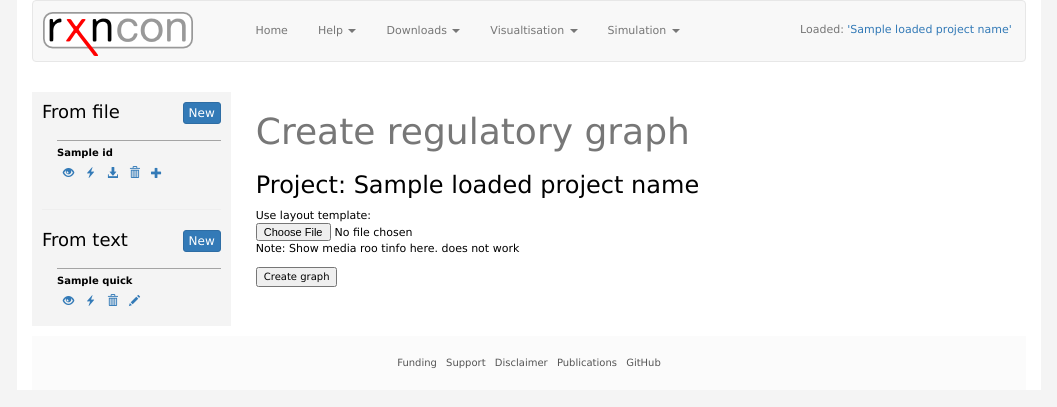
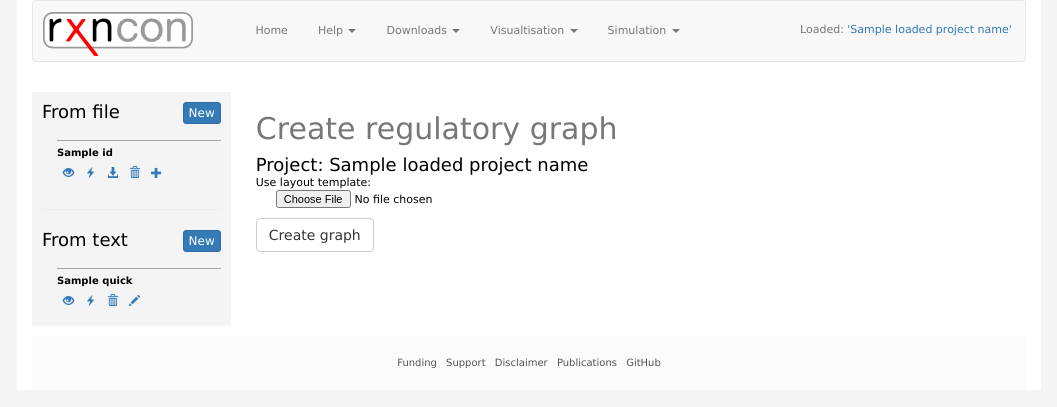
Before and after one commit to rxncon/workbench, a Django app: template src/templates/regGraphFile_form.html in a window 1280 px wide. Shown: the top 407 px of the page, without its empty margins (111-1168 px from the left). Run offline with Django 3.2, Linux system fonts and the light colour scheme; the template is opened without the code that fills it: most values are stand-ins (such as "Sample title", 1, 10 or a date in 2020); some libraries are stand-ins or nearby versions.

Commit message:
styling of all forms

```diff
--- a/src/static/css/base.css
+++ b/src/static/css/base.css
@@ -286,6 +286,19 @@ h4.caption {
 	text-align: left;
 }
 
+.form label{
+	display: block;
+}
+
+.form textarea, .form input{
+	margin-left: 20px;
+}
+
+.form .btn{
+	margin: 0;
+}
+
+
 .index p{
 	text-align: justify
 }
--- a/src/templates/file_form.html
+++ b/src/templates/file_form.html
@@ -3,7 +3,7 @@
 {% block content %}
 <!--<div class="col-sm-6 col-sm-offset-3">-->
 <div class="form-text">
-    <h1 class="form"> Upload file</h1>
+    <h2 class="form"> Upload file</h2>
 
     <form class="form" method="post" action='' enctype="multipart/form-data">
         {% csrf_token %}
--- a/src/templates/graph_delete.html
+++ b/src/templates/graph_delete.html
@@ -2,8 +2,8 @@
 {% block head_title %} Del: {{ project_name | truncatechars:20 }} |{{file}} |{{ block.super }}  {% endblock %}
 {% block content %}
 <!--TODO: this anyhow only works on second attempt-->
-    <h1>Delete Graph</h1>
-    <h3>Are you sure you want to delete this graph file?</h3>
+    <h2>Delete Graph</h2>
+    <h4>Are you sure you want to delete this graph file?</h4>
     <p>Created: {{ timestamp }}</p>
     <p>Project: {{ project_name }}</p>
     <p>Filename: {{ file }}</p>
--- a/src/templates/quick_delete.html
+++ b/src/templates/quick_delete.html
@@ -2,8 +2,8 @@
 {% block head_title %} Del: {{ name | truncatechars:20 }} | {{ block.super }}  {% endblock %}
 {% block content %}
 <div class ="form-text">
-    <h1>Delete quick format system</h1>
-    <h3>Are you sure you want to delete this system definition?</h3>
+    <h2>Delete quick format system</h1>
+    <h4>Are you sure you want to delete this system definition?</h4>
     <p>Created: {{ timestamp }}</p>
     <p>Name: {{ name }}</p>
     <p>Definition:</p>
--- a/src/templates/quick_form.html
+++ b/src/templates/quick_form.html
@@ -2,7 +2,7 @@
 {% block head_title %} New | {{ block.super }}  {% endblock %}
 {% block content %}
 <!--<div class="col-sm-6 col-sm-offset-3">-->
-<h1> Create quick format system definition</h1>
+<h2> Create quick format system definition</h2>
 
 <form class="form" method="post" action='' enctype="multipart/form-data">
     {% csrf_token %}
--- a/src/templates/regGraphFile_form.html
+++ b/src/templates/regGraphFile_form.html
@@ -1,8 +1,8 @@
 {% extends "base.html" %}
 {% block head_title %} Create Graph:{{ loaded_project_name | truncatechars:20 }} | {{ block.super }}  {% endblock %}
 {% block content %}
-<h1> Create regulatory graph</h1>
-<h3> Project: {{ loaded_project_name }}</h3>
+<h2> Create regulatory graph</h2>
+<h4> Project: {{ loaded_project_name }}</h4>
 
 <form class = "form" method="post" enctype="multipart/form-data" action="
     {% if loaded_type == 'File' %}
@@ -13,8 +13,8 @@
 
     {% csrf_token %}
     {{ form.as_p}}
-    <p>Use layout template:<input type="file" name="template"> Note: Show media roo tinfo here. does not work{{ MEDIA_ROOT }}</p>
-    <input type="submit" value="Create graph" />
+    <p>Use layout template:<input type="file" name="template"></p>
+    <input type="submit" class="btn btn-default" value="Create graph" />
 </form>
 
 
```
Also changed, not shown: src/templates/file_delete.html (+4 -4 lines).
